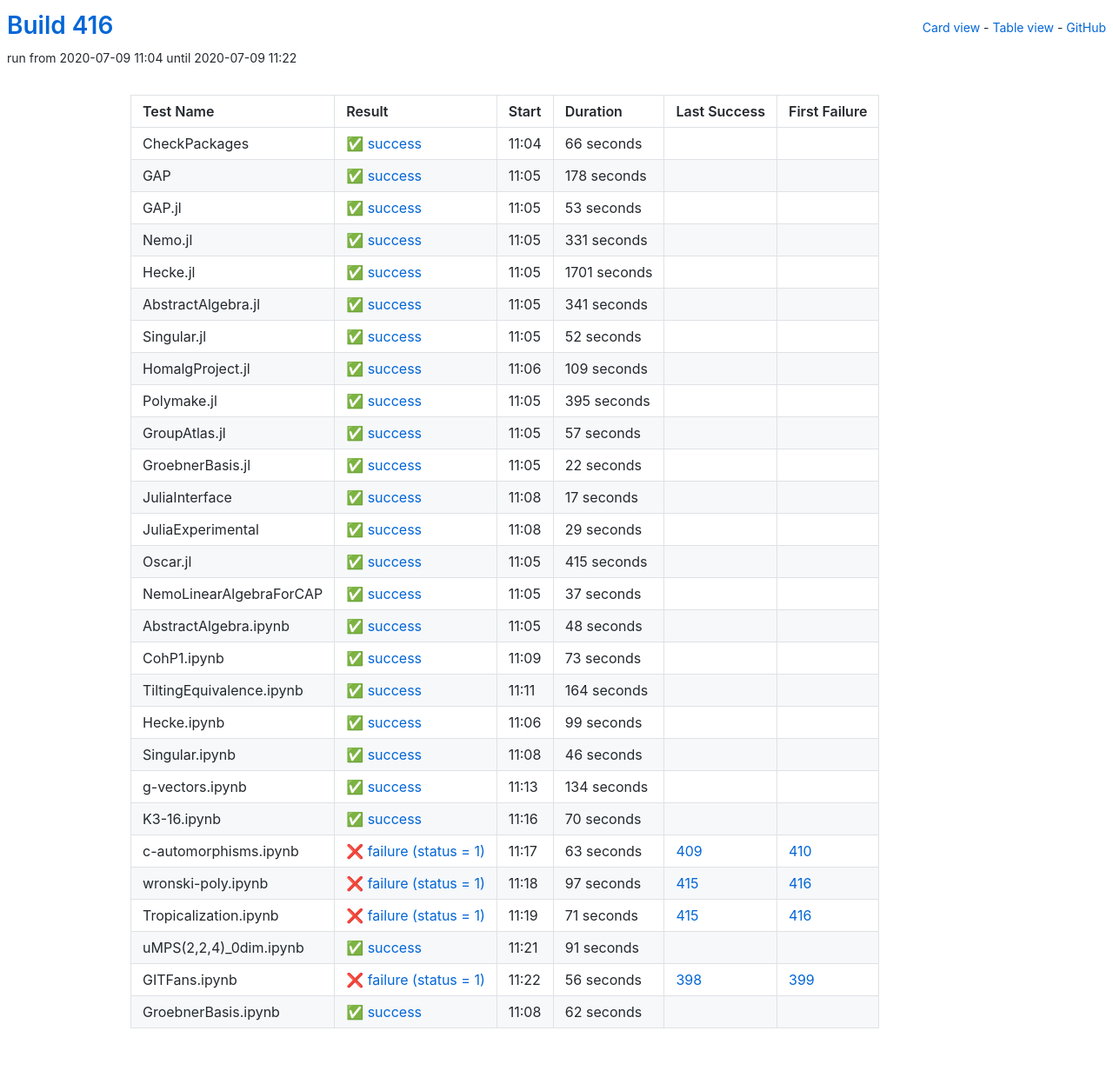
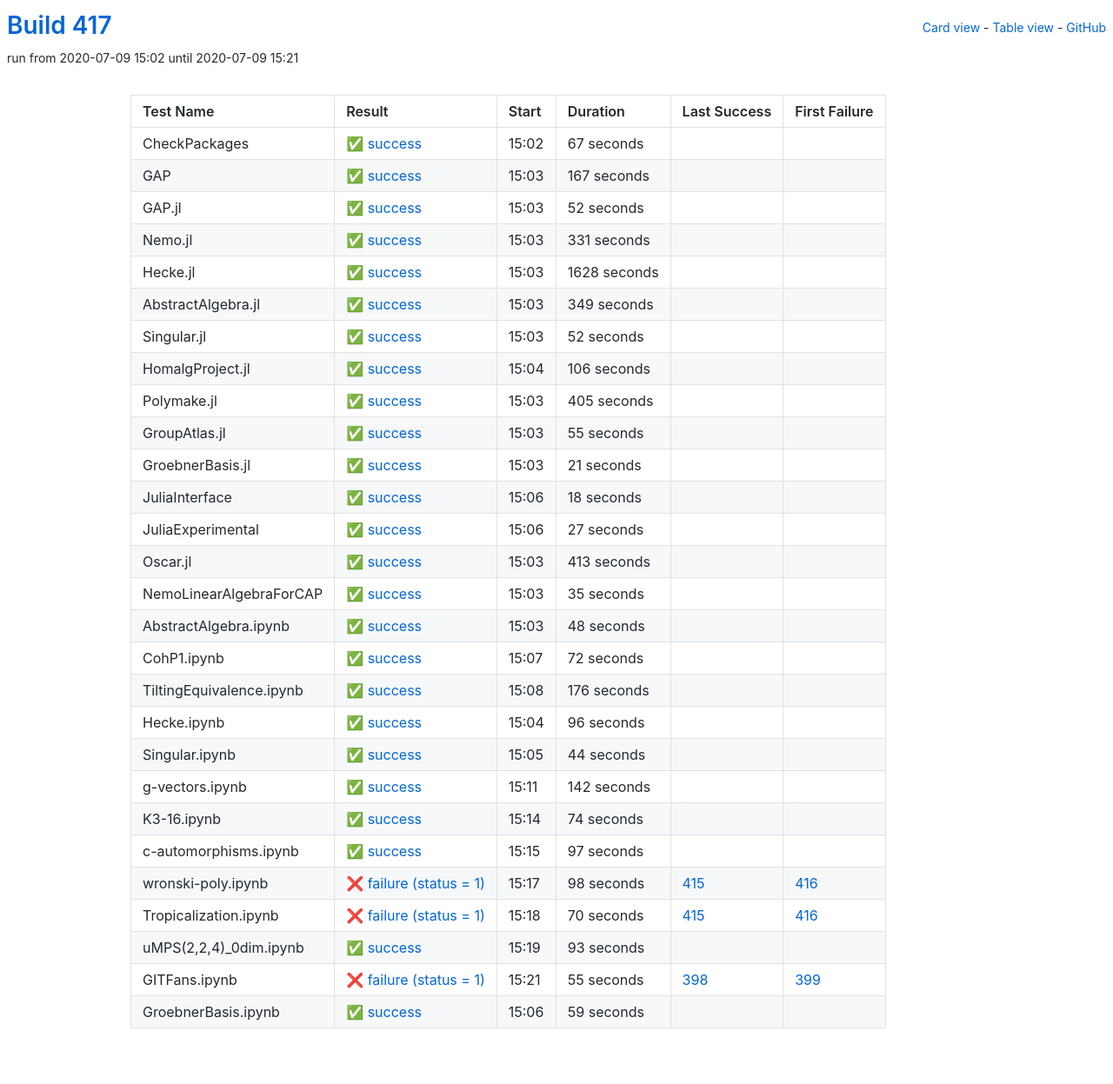
Before and after one commit to oscar-system/oscar-ci-status-stable, a Jekyll site: the page built from table.html, in a window 1280 px wide. Shown: the whole page at 87% size. Built offline with Jekyll 4.4.1, drawn with Linux system fonts in a browser that asks for light colours.

Commit message:
Build #417

```diff
--- a/_data/ci.yml
+++ b/_data/ci.yml
@@ -1,6 +1,6 @@
 ---
-build: 416
-build_url: https://oscarci.mathematik.uni-kl.de/job/oscar-stable/416/
+build: 417
+build_url: https://oscarci.mathematik.uni-kl.de/job/oscar-stable/417/
 job: oscar-stable
 organization: oscar-system
 repo: oscar-ci-status-stable
@@ -8,44 +8,44 @@ repourl: https://github.com/oscar-system/oscar-ci-status-stable
 tests:
 - name: CheckPackages
   id: checkpackages
-  log: https://oscarci.mathematik.uni-kl.de/job/oscar-stable/416/artifact/logs/build-416/CheckPackages.log
-  start: 2020-07-09 11:04
+  log: https://oscarci.mathematik.uni-kl.de/job/oscar-stable/417/artifact/logs/build-417/CheckPackages.log
+  start: 2020-07-09 15:02
   success: true
   exitcode: 0
   status: success
-  duration: 66
+  duration: 67
   last_success: false
   last_success_url:
   first_failure: false
   first_failure_url:
 - name: GAP
   id: gap
-  log: https://oscarci.mathematik.uni-kl.de/job/oscar-stable/416/artifact/logs/build-416/GAP.log
-  start: 2020-07-09 11:05
+  log: https://oscarci.mathematik.uni-kl.de/job/oscar-stable/417/artifact/logs/build-417/GAP.log
+  start: 2020-07-09 15:03
   success: true
   exitcode: 0
   status: success
-  duration: 178
+  duration: 167
   last_success: false
   last_success_url:
   first_failure: false
   first_failure_url:
 - name: GAP.jl
   id: gap-jl
-  log: https://oscarci.mathematik.uni-kl.de/job/oscar-stable/416/artifact/logs/build-416/GAP.jl.log
-  start: 2020-07-09 11:05
+  log: https://oscarci.mathematik.uni-kl.de/job/oscar-stable/417/artifact/logs/build-417/GAP.jl.log
+  start: 2020-07-09 15:03
   success: true
   exitcode: 0
   status: success
-  duration: 53
+  duration: 52
   last_success: false
   last_success_url:
   first_failure: false
   first_failure_url:
 - name: Nemo.jl
   id: nemo-jl
-  log: https://oscarci.mathematik.uni-kl.de/job/oscar-stable/416/artifact/logs/build-416/Nemo.jl.log
-  start: 2020-07-09 11:05
+  log: https://oscarci.mathematik.uni-kl.de/job/oscar-stable/417/artifact/logs/build-417/Nemo.jl.log
+  start: 2020-07-09 15:03
   success: true
   exitcode: 0
   status: success
@@ -56,32 +56,32 @@ tests:
   first_failure_url:
 - name: Hecke.jl
   id: hecke-jl
-  log: https://oscarci.mathematik.uni-kl.de/job/oscar-stable/416/artifact/logs/build-416/Hecke.jl.log
-  start: 2020-07-09 11:05
+  log: https://oscarci.mathematik.uni-kl.de/job/oscar-stable/417/artifact/logs/build-417/Hecke.jl.log
+  start: 2020-07-09 15:03
   success: true
   exitcode: 0
   status: success
-  duration: 1701
+  duration: 1628
   last_success: false
   last_success_url:
   first_failure: false
   first_failure_url:
 - name: AbstractAlgebra.jl
   id: abstractalgebra-jl
-  log: https://oscarci.mathematik.uni-kl.de/job/oscar-stable/416/artifact/logs/build-416/AbstractAlgebra.jl.log
-  start: 2020-07-09 11:05
+  log: https://oscarci.mathematik.uni-kl.de/job/oscar-stable/417/artifact/logs/build-417/AbstractAlgebra.jl.log
+  start: 2020-07-09 15:03
   success: true
   exitcode: 0
   status: success
-  duration: 341
+  duration: 349
   last_success: false
   last_success_url:
   first_failure: false
   first_failure_url:
 - name: Singular.jl
   id: singular-jl
-  log: https://oscarci.mathematik.uni-kl.de/job/oscar-stable/416/artifact/logs/build-416/Singular.jl.log
-  start: 2020-07-09 11:05
+  log: https://oscarci.mathematik.uni-kl.de/job/oscar-stable/417/artifact/logs/build-417/Singular.jl.log
+  start: 2020-07-09 15:03
   success: true
   exitcode: 0
   status: success
@@ -92,104 +92,104 @@ tests:
   first_failure_url:
 - name: HomalgProject.jl
   id: homalgproject-jl
-  log: https://oscarci.mathematik.uni-kl.de/job/oscar-stable/416/artifact/logs/build-416/HomalgProject.jl.log
-  start: 2020-07-09 11:06
+  log: https://oscarci.mathematik.uni-kl.de/job/oscar-stable/417/artifact/logs/build-417/HomalgProject.jl.log
+  start: 2020-07-09 15:04
   success: true
   exitcode: 0
   status: success
-  duration: 109
+  duration: 106
   last_success: false
   last_success_url:
   first_failure: false
   first_failure_url:
 - name: Polymake.jl
   id: polymake-jl
-  log: https://oscarci.mathematik.uni-kl.de/job/oscar-stable/416/artifact/logs/build-416/Polymake.jl.log
-  start: 2020-07-09 11:05
+  log: https://oscarci.mathematik.uni-kl.de/job/oscar-stable/417/artifact/logs/build-417/Polymake.jl.log
+  start: 2020-07-09 15:03
   success: true
   exitcode: 0
   status: success
-  duration: 395
+  duration: 405
   last_success: false
   last_success_url:
   first_failure: false
   first_failure_url:
 - name: GroupAtlas.jl
   id: groupatlas-jl
-  log: https://oscarci.mathematik.uni-kl.de/job/oscar-stable/416/artifact/logs/build-416/GroupAtlas.jl.log
-  start: 2020-07-09 11:05
+  log: https://oscarci.mathematik.uni-kl.de/job/oscar-stable/417/artifact/logs/build-417/GroupAtlas.jl.log
+  start: 2020-07-09 15:03
   success: true
   exitcode: 0
   status: success
-  duration: 57
+  duration: 55
   last_success: false
   last_success_url:
   first_failure: false
   first_failure_url:
 - name: GroebnerBasis.jl
   id: groebnerbasis-jl
-  log: https://oscarci.mathematik.uni-kl.de/job/oscar-stable/416/artifact/logs/build-416/GroebnerBasis.jl.log
-  start: 2020-07-09 11:05
+  log: https://oscarci.mathematik.uni-kl.de/job/oscar-stable/417/artifact/logs/build-417/GroebnerBasis.jl.log
+  start: 2020-07-09 15:03
   success: true
   exitcode: 0
   status: success
-  duration: 22
+  duration: 21
   last_success: false
   last_success_url:
   first_failure: false
   first_failure_url:
 - name: JuliaInterface
   id: juliainterface
-  log: https://oscarci.mathematik.uni-kl.de/job/oscar-stable/416/artifact/logs/build-416/JuliaInterface.log
-  start: 2020-07-09 11:08
+  log: https://oscarci.mathematik.uni-kl.de/job/oscar-stable/417/artifact/logs/build-417/JuliaInterface.log
+  start: 2020-07-09 15:06
   success: true
   exitcode: 0
   status: success
-  duration: 17
+  duration: 18
   last_success: false
   last_success_url:
   first_failure: false
   first_failure_url:
 - name: JuliaExperimental
   id: juliaexperimental
-  log: https://oscarci.mathematik.uni-kl.de/job/oscar-stable/416/artifact/logs/build-416/JuliaExperimental.log
-  start: 2020-07-09 11:08
+  log: https://oscarci.mathematik.uni-kl.de/job/oscar-stable/417/artifact/logs/build-417/JuliaExperimental.log
+  start: 2020-07-09 15:06
   success: true
   exitcode: 0
   status: success
-  duration: 29
+  duration: 27
   last_success: false
   last_success_url:
   first_failure: false
   first_failure_url:
 - name: Oscar.jl
   id: oscar-jl
-  log: https://oscarci.mathematik.uni-kl.de/job/oscar-stable/416/artifact/logs/build-416/Oscar.jl.log
-  start: 2020-07-09 11:05
+  log: https://oscarci.mathematik.uni-kl.de/job/oscar-stable/417/artifact/logs/build-417/Oscar.jl.log
+  start: 2020-07-09 15:03
   success: true
   exitcode: 0
   status: success
-  duration: 415
+  duration: 413
   last_success: false
   last_success_url:
   first_failure: false
   first_failure_url:
 - name: NemoLinearAlgebraForCAP
   id: nemolinearalgebraforcap
-  log: https://oscarci.mathematik.uni-kl.de/job/oscar-stable/416/artifact/logs/build-416/NemoLinearAlgebraForCAP.log
-  start: 2020-07-09 11:05
+  log: https://oscarci.mathematik.uni-kl.de/job/oscar-stable/417/artifact/logs/build-417/NemoLinearAlgebraForCAP.log
+  start: 2020-07-09 15:03
   success: true
   exitcode: 0
   status: success
-  duration: 37
+  duration: 35
   last_success: false
   last_success_url:
   first_failure: false
   first_failure_url:
 - name: AbstractAlgebra.ipynb
   id: abstractalgebra-ipynb
-  log: https://oscarci.mathematik.uni-kl.de/job/oscar-stable/416/artifact/logs/build-416/AbstractAlgebra.ipynb.log
-  start: 2020-07-09 11:05
+  log: https://oscarci.mathematik.uni-kl.de/job/oscar-stable/417/artifact/logs/build-417/AbstractAlgebra.ipynb.log
+  start: 2020-07-09 15:03
   success: true
   exitcode: 0
   status: success
@@ -200,144 +200,144 @@ tests:
   first_failure_url:
 - name: CohP1.ipynb
   id: cohp1-ipynb
-  log: https://oscarci.mathematik.uni-kl.de/job/oscar-stable/416/artifact/logs/build-416/CohP1.ipynb.log
-  start: 2020-07-09 11:09
+  log: https://oscarci.mathematik.uni-kl.de/job/oscar-stable/417/artifact/logs/build-417/CohP1.ipynb.log
+  start: 2020-07-09 15:07
   success: true
   exitcode: 0
   status: success
-  duration: 73
+  duration: 72
   last_success: false
   last_success_url:
   first_failure: false
   first_failure_url:
 - name: TiltingEquivalence.ipynb
   id: tiltingequivalence-ipynb
-  log: https://oscarci.mathematik.uni-kl.de/job/oscar-stable/416/artifact/logs/build-416/TiltingEquivalence.ipynb.log
-  start: 2020-07-09 11:11
+  log: https://oscarci.mathematik.uni-kl.de/job/oscar-stable/417/artifact/logs/build-417/TiltingEquivalence.ipynb.log
+  start: 2020-07-09 15:08
   success: true
   exitcode: 0
   status: success
-  duration: 164
+  duration: 176
   last_success: false
   last_success_url:
   first_failure: false
   first_failure_url:
 - name: Hecke.ipynb
   id: hecke-ipynb
-  log: https://oscarci.mathematik.uni-kl.de/job/oscar-stable/416/artifact/logs/build-416/Hecke.ipynb.log
-  start: 2020-07-09 11:06
+  log: https://oscarci.mathematik.uni-kl.de/job/oscar-stable/417/artifact/logs/build-417/Hecke.ipynb.log
+  start: 2020-07-09 15:04
   success: true
   exitcode: 0
   status: success
-  duration: 99
+  duration: 96
   last_success: false
   last_success_url:
   first_failure: false
   first_failure_url:
 - name: Singular.ipynb
   id: singular-ipynb
-  log: https://oscarci.mathematik.uni-kl.de/job/oscar-stable/416/artifact/logs/build-416/Singular.ipynb.log
-  start: 2020-07-09 11:08
+  log: https://oscarci.mathematik.uni-kl.de/job/oscar-stable/417/artifact/logs/build-417/Singular.ipynb.log
+  start: 2020-07-09 15:05
   success: true
   exitcode: 0
   status: success
-  duration: 46
+  duration: 44
   last_success: false
   last_success_url:
   first_failure: false
   first_failure_url:
 - name: g-vectors.ipynb
   id: g-vectors-ipynb
-  log: https://oscarci.mathematik.uni-kl.de/job/oscar-stable/416/artifact/logs/build-416/g-vectors.ipynb.log
-  start: 2020-07-09 11:13
+  log: https://oscarci.mathematik.uni-kl.de/job/oscar-stable/417/artifact/logs/build-417/g-vectors.ipynb.log
+  start: 2020-07-09 15:11
   success: true
   exitcode: 0
   status: success
-  duration: 134
+  duration: 142
   last_success: false
   last_success_url:
   first_failure: false
   first_failure_url:
 - name: K3-16.ipynb
   id: k3-16-ipynb
-  log: https://oscarci.mathematik.uni-kl.de/job/oscar-stable/416/artifact/logs/build-416/K3-16.ipynb.log
-  start: 2020-07-09 11:16
+  log: https://oscarci.mathematik.uni-kl.de/job/oscar-stable/417/artifact/logs/build-417/K3-16.ipynb.log
+  start: 2020-07-09 15:14
   success: true
   exitcode: 0
   status: success
-  duration: 70
+  duration: 74
   last_success: false
   last_success_url:
   first_failure: false
   first_failure_url:
 - name: c-automorphisms.ipynb
   id: c-automorphisms-ipynb
-  log: https://oscarci.mathematik.uni-kl.de/job/oscar-stable/416/artifact/logs/build-416/c-automorphisms.ipynb.log
-  start: 2020-07-09 11:17
+  log: https://oscarci.mathematik.uni-kl.de/job/oscar-stable/417/artifact/logs/build-417/c-automorphisms.ipynb.log
+  start: 2020-07-09 15:15
+  success: true
+  exitcode: 0
+  status: success
+  duration: 97
+  last_success: false
+  last_success_url:
+  first_failure: false
+  first_failure_url:
+- name: wronski-poly.ipynb
+  id: wronski-poly-ipynb
+  log: https://oscarci.mathematik.uni-kl.de/job/oscar-stable/417/artifact/logs/build-417/wronski-poly.ipynb.log
+  start: 2020-07-09 15:17
   success: false
   exitcode: 1
   status: failure
-  duration: 63
-  last_success: 409
-  last_success_url: https://oscarci.mathematik.uni-kl.de/job/oscar-stable/409/
-  first_failure: 410
-  first_failure_url: https://oscarci.mathematik.uni-kl.de/job/oscar-stable/410/
-- name: wronski-poly.ipynb
-  id: wronski-poly-ipynb
-  log: https://oscarci.mathematik.uni-kl.de/job/oscar-stable/416/artifact/logs/build-416/wronski-poly.ipynb.log
-  start: 2020-07-09 11:18
-  success: false
-  exitcode: 1
-  status: failure
-  duration: 97
+  duration: 98
   last_success: 415
   last_success_url: https://oscarci.mathematik.uni-kl.de/job/oscar-stable/415/
   first_failure: 416
   first_failure_url: https://oscarci.mathematik.uni-kl.de/job/oscar-stable/416/
 - name: Tropicalization.ipynb
   id: tropicalization-ipynb
-  log: https://oscarci.mathematik.uni-kl.de/job/oscar-stable/416/artifact/logs/build-416/Tropicalization.ipynb.log
-  start: 2020-07-09 11:19
+  log: https://oscarci.mathematik.uni-kl.de/job/oscar-stable/417/artifact/logs/build-417/Tropicalization.ipynb.log
+  start: 2020-07-09 15:18
   success: false
   exitcode: 1
   status: failure
-  duration: 71
+  duration: 70
   last_success: 415
   last_success_url: https://oscarci.mathematik.uni-kl.de/job/oscar-stable/415/
   first_failure: 416
   first_failure_url: https://oscarci.mathematik.uni-kl.de/job/oscar-stable/416/
 - name: uMPS(2,2,4)_0dim.ipynb
   id: umps-2-2-4-0dim-ipynb
-  log: https://oscarci.mathematik.uni-kl.de/job/oscar-stable/416/artifact/logs/build-416/uMPS-2-2-4-_0dim.ipynb.log
-  start: 2020-07-09 11:21
+  log: https://oscarci.mathematik.uni-kl.de/job/oscar-stable/417/artifact/logs/build-417/uMPS-2-2-4-_0dim.ipynb.log
+  start: 2020-07-09 15:19
   success: true
   exitcode: 0
   status: success
-  duration: 91
+  duration: 93
   last_success: false
   last_success_url:
   first_failure: false
   first_failure_url:
 - name: GITFans.ipynb
   id: gitfans-ipynb
-  log: https://oscarci.mathematik.uni-kl.de/job/oscar-stable/416/artifact/logs/build-416/GITFans.ipynb.log
-  start: 2020-07-09 11:22
+  log: https://oscarci.mathematik.uni-kl.de/job/oscar-stable/417/artifact/logs/build-417/GITFans.ipynb.log
+  start: 2020-07-09 15:21
   success: false
   exitcode: 1
   status: failure
-  duration: 56
+  duration: 55
   last_success: 398
   last_success_url: https://oscarci.mathematik.uni-kl.de/job/oscar-stable/398/
   first_failure: 399
   first_failure_url: https://oscarci.mathematik.uni-kl.de/job/oscar-stable/399/
 - name: GroebnerBasis.ipynb
   id: groebnerbasis-ipynb
-  log: https://oscarci.mathematik.uni-kl.de/job/oscar-stable/416/artifact/logs/build-416/GroebnerBasis.ipynb.log
-  start: 2020-07-09 11:08
+  log: https://oscarci.mathematik.uni-kl.de/job/oscar-stable/417/artifact/logs/build-417/GroebnerBasis.ipynb.log
+  start: 2020-07-09 15:06
   success: true
   exitcode: 0
   status: success
-  duration: 62
+  duration: 59
   last_success: false
   last_success_url:
   first_failure: false
```
Also changed, not shown: README.md.
